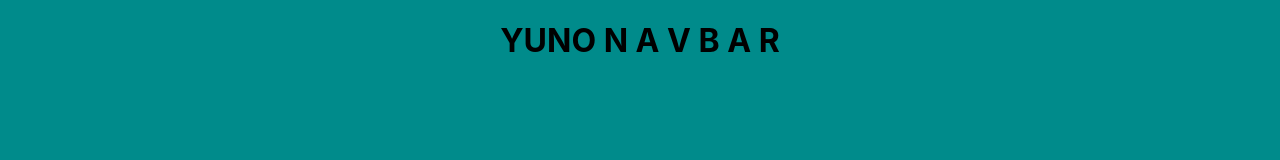
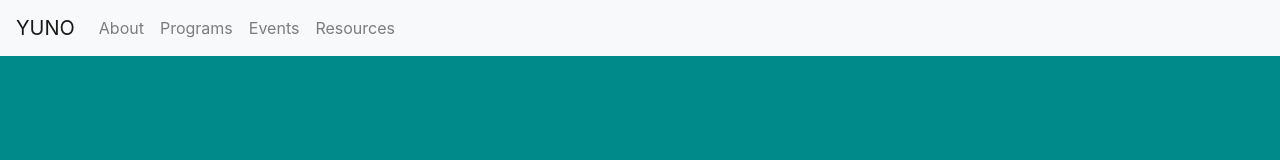
Before and after one commit to williaj615/Yuno, a React app in the folder yuno-site/: page / in a window 1280 px wide. Built offline with nearby package versions, Linux system fonts and the light colour scheme.

Commit message:
Nav bar in place, works with routes'

```diff
--- a/yuno-site/src/components/shared/MyNavBar/MyNavBar.js
+++ b/yuno-site/src/components/shared/MyNavBar/MyNavBar.js
@@ -1,8 +1,50 @@
 import React from "react";
+import "./MyNavBar.scss";
 
 class NavBar extends React.Component {
   render() {
-    return <h1>YUNO N A V B A R</h1>;
+    return (
+      <nav class="navbar navbar-expand-lg navbar-light bg-light">
+        <a class="navbar-brand" href="/Home">
+          YUNO
+        </a>
+        <button
+          class="navbar-toggler"
+          type="button"
+          data-toggle="collapse"
+          data-target="#navbarNav"
+          aria-controls="navbarNav"
+          aria-expanded="false"
+          aria-label="Toggle navigation"
+        >
+          <span class="navbar-toggler-icon"></span>
+        </button>
+        <div class="collapse navbar-collapse" id="navbarNav">
+          <ul class="navbar-nav">
+            <li class="nav-item">
+              <a class="nav-link" href="/About">
+                About
+              </a>
+            </li>
+            <li class="nav-item">
+              <a class="nav-link" href="/Programs">
+                Programs
+              </a>
+            </li>
+            <li class="nav-item">
+              <a class="nav-link" href="/Events">
+                Events
+              </a>
+            </li>
+            <li class="nav-item">
+              <a class="nav-link" href="/Resources">
+                Resources
+              </a>
+            </li>
+          </ul>
+        </div>
+      </nav>
+    );
   }
 }
 
--- a/yuno-site/src/styles/index.scss
+++ b/yuno-site/src/styles/index.scss
@@ -1,13 +1,15 @@
+@import "~bootstrap/dist/css/bootstrap.min.css";
+
 body {
   margin: 0;
-  font-family: -apple-system, BlinkMacSystemFont, 'Segoe UI', 'Roboto', 'Oxygen',
-    'Ubuntu', 'Cantarell', 'Fira Sans', 'Droid Sans', 'Helvetica Neue',
+  font-family: -apple-system, BlinkMacSystemFont, "Segoe UI", "Roboto", "Oxygen",
+    "Ubuntu", "Cantarell", "Fira Sans", "Droid Sans", "Helvetica Neue",
     sans-serif;
   -webkit-font-smoothing: antialiased;
   -moz-osx-font-smoothing: grayscale;
 }
 
 code {
-  font-family: source-code-pro, Menlo, Monaco, Consolas, 'Courier New',
+  font-family: source-code-pro, Menlo, Monaco, Consolas, "Courier New",
     monospace;
 }
```
Also changed, not shown: yuno-site/src/components/shared/MyNavBar/MyNavBar.scss (added).
